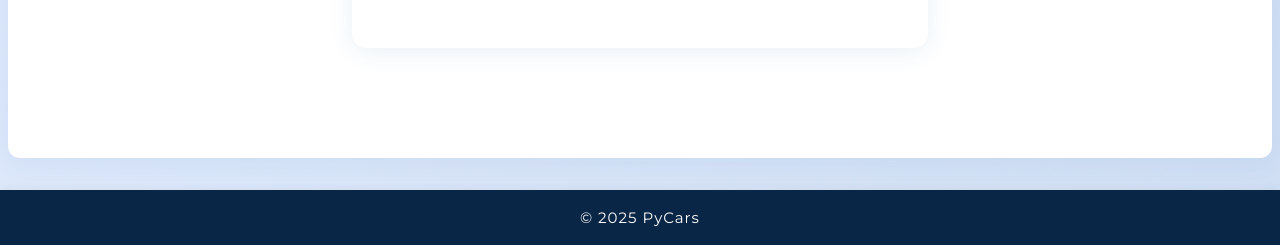
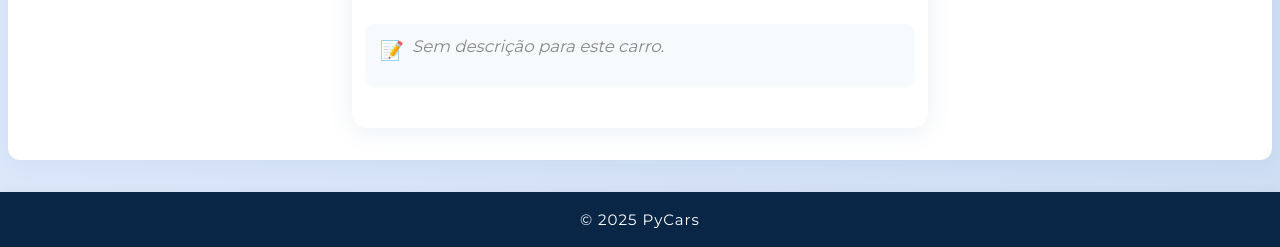
Before and after one commit to Kaironn2/django-master-cars, a Django app: template src/cars/templates/car_detail.html in a window 1280 px wide. Shown: the part 555-802 px from the top of the page. Run offline with Django 5.2, Linux system fonts and the light colour scheme; the template is opened without the code that fills it, so the values that code supplies are empty.

Commit message:
car bio field added

```diff
--- a/src/cars/models.py
+++ b/src/cars/models.py
@@ -27,6 +27,7 @@ class Car(models.Model):
         max_digits=10, decimal_places=2, blank=True, null=True
     )
     photo = models.ImageField(upload_to='cars/photos/', blank=True, null=True)
+    bio = models.TextField(blank=True, null=True)
 
     def __str__(self):
         return self.model
--- a/src/cars/templates/car_detail.html
+++ b/src/cars/templates/car_detail.html
@@ -27,6 +27,29 @@
       margin: 0 0 10px 0;
       color: #0a2647;
       font-weight: 700;
+    }
+    .car-bio {
+      width: 100%;
+      background: #f7fafc;
+      border-radius: 8px;
+      padding: 12px 14px;
+      margin-bottom: 18px;
+      display: flex;
+      align-items: flex-start;
+      gap: 8px;
+      font-size: 1.04rem;
+      color: #222;
+      box-shadow: 0 1px 4px rgba(44,116,179,0.04);
+      min-height: 38px;
+    }
+    .car-bio .bio-icon {
+      font-size: 1.2rem;
+      color: #0096c7;
+      margin-top: 2px;
+    }
+    .car-bio .bio-empty {
+      color: #888;
+      font-style: italic;
     }
     .car-detail-list {
       width: 100%;
@@ -76,11 +99,20 @@
   <div class="car-detail-container">
     <img src="{{ object.photo.url }}" alt="{{ object.model }} - {{ object.brand }}">
     <h2>{{ object.brand }} {{ object.model }}</h2>
+
     <div class="car-detail-list">
       <p><strong>Ano de fabricação:</strong> {{ object.factory_year }}</p>
       <p><strong>Ano do modelo:</strong> {{ object.model_year }}</p>
       <p><strong>Placa:</strong> {{ object.plate }}</p>
       <p class="price"><strong>Preço:</strong> R$ {{ object.price }}</p>
+    </div>
+    <div class="car-bio">
+      <span class="bio-icon">📝</span>
+      {% if object.bio %}
+        <span>{{ object.bio }}</span>
+      {% else %}
+        <span class="bio-empty">Sem descrição para este carro.</span>
+      {% endif %}
     </div>
     {% if user.is_authenticated %}
       <div class="buttons-container">
--- a/src/cars/templates/cars.html
+++ b/src/cars/templates/cars.html
@@ -48,7 +48,7 @@
       grid-template-columns: repeat(auto-fit, minmax(270px, 1fr));
       gap: 28px;
       margin: 0 auto;
-      max-width: 1200px;
+      max-width: 40vw;
       padding: 10px;
     }
 
@@ -62,7 +62,6 @@
       display: flex;
       flex-direction: column;
       min-height: 340px;
-      max-width: 340px;
       border: 1.5px solid #e3e1e1;
     }
 
```
Also changed, not shown: src/cars/migrations/0004_car_bio.py (added).
